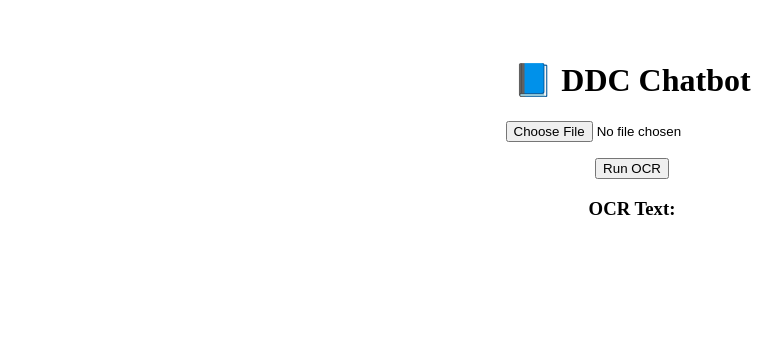
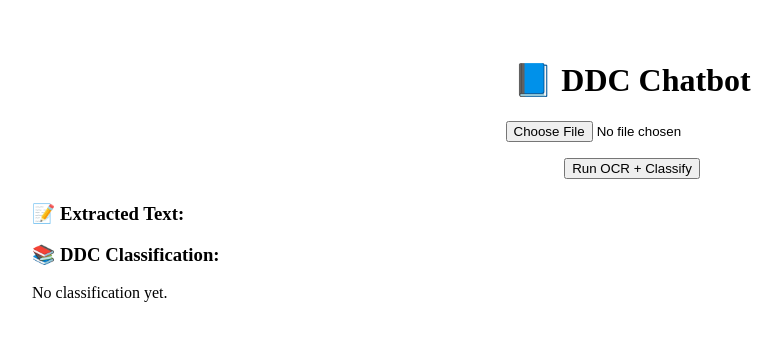
Before and after one commit to ravibankar3/DDC-project, a Next.js app: page / in a window 1280 px wide. Shown: the top 338 px of the page, without its empty margins (8-790 px from the left). Built offline with nearby package versions, Linux system fonts and the light colour scheme.

Commit message:
Update index.jsx

```diff
--- a/pages/index.jsx
+++ b/pages/index.jsx
@@ -4,34 +4,54 @@ import Tesseract from "tesseract.js";
 export default function Home() {
   const [image, setImage] = useState(null);
   const [text, setText] = useState("");
+  const [classification, setClassification] = useState("");
   const [loading, setLoading] = useState(false);
+  const [classifying, setClassifying] = useState(false);
 
   const handleImageUpload = (e) => {
     const file = e.target.files[0];
-    if (file) {
-      setImage(URL.createObjectURL(file));
+    if (file) setImage(URL.createObjectURL(file));
+  };
+
+  const handleOCR = async () => {
+    if (!image) return alert("Please upload an image first!");
+
+    setLoading(true);
+    setText("");
+    setClassification("");
+
+    try {
+      const result = await Tesseract.recognize(image, "eng", {
+        logger: (m) => console.log(m),
+      });
+      const extractedText = result.data.text;
+      setText(extractedText);
+      await handleClassify(extractedText); // automatically call DDC classification
+    } catch (error) {
+      alert("OCR failed: " + error.message);
+    } finally {
+      setLoading(false);
     }
   };
 
-  const handleOCR = async () => {
-    if (!image) {
-      alert("Please upload an image first!");
-      return;
-    }
-
-    setLoading(true);
-    setText("");
+  const handleClassify = async (extractedText) => {
+    if (!extractedText) return;
+    setClassifying(true);
 
     try {
-      const { data } = await Tesseract.recognize(image, "eng", {
-        logger: (m) => console.log(m),
+      const response = await fetch("/api/classify", {
+        method: "POST",
+        headers: { "Content-Type": "application/json" },
+        body: JSON.stringify({ text: extractedText }),
       });
-      setText(data.text);
+
+      const data = await response.json();
+      setClassification(data.classification || "No result");
     } catch (error) {
-      console.error("OCR Error:", error);
-      alert("OCR failed: " + error.message);
+      console.error("Error calling /api/classify:", error);
+      setClassification("Error connecting to classifier.");
     } finally {
-      setLoading(false);
+      setClassifying(false);
     }
   };
 
@@ -39,15 +59,23 @@ export default function Home() {
     <div style={{ padding: "2rem", textAlign: "center" }}>
       <h1>📘 DDC Chatbot</h1>
       <input type="file" accept="image/*" onChange={handleImageUpload} />
-      {image && <img src={image} alt="uploaded" width="200" />}
+      {image && <img src={image} alt="preview" width="200" />}
       <div style={{ marginTop: "1rem" }}>
         <button onClick={handleOCR} disabled={loading}>
-          {loading ? "Extracting..." : "Run OCR"}
+          {loading ? "Extracting text..." : "Run OCR + Classify"}
         </button>
       </div>
-      <div style={{ marginTop: "1rem", whiteSpace: "pre-wrap" }}>
-        <h3>OCR Text:</h3>
-        <p>{text}</p>
+
+      <div style={{ marginTop: "1.5rem", textAlign: "left" }}>
+        <h3>📝 Extracted Text:</h3>
+        <p style={{ whiteSpace: "pre-wrap" }}>{text}</p>
+
+        <h3>📚 DDC Classification:</h3>
+        <p>
+          {classifying
+            ? "Classifying..."
+            : classification || "No classification yet."}
+        </p>
       </div>
     </div>
   );
```
